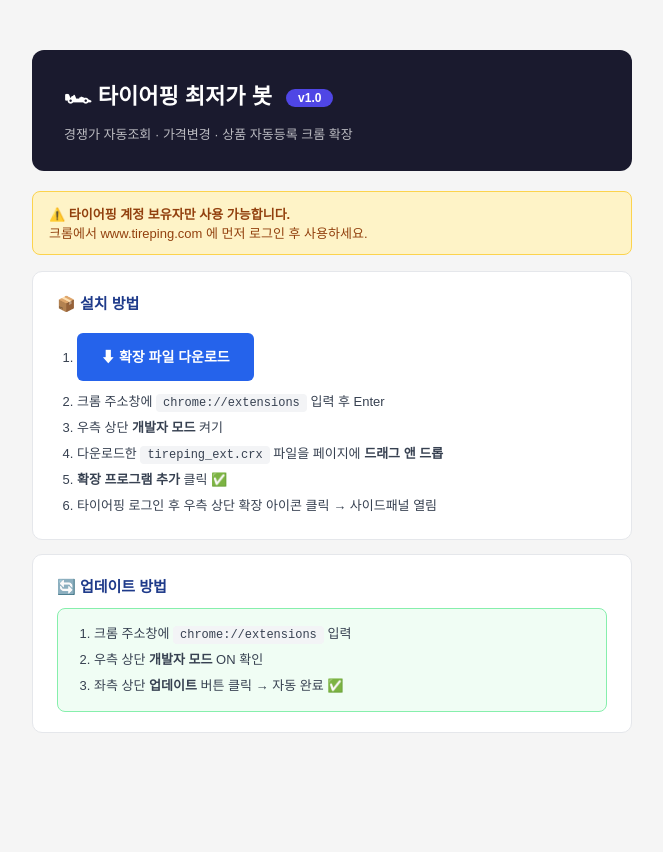
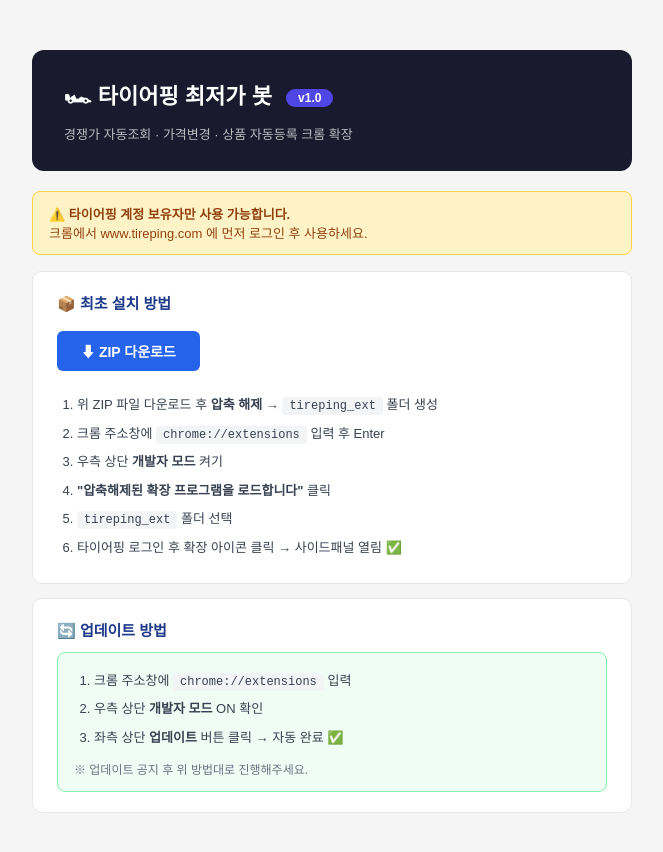
Before and after one commit to lepoem22-cloud/tireping-ext, a plain HTML site: page index.html in a window 1280 px wide. Shown: the whole page, without its empty margins (308-971 px from the left). Before the commit the page ends 800 px from the top, so only its background shows below. Drawn offline with Linux system fonts and the light colour scheme.

Commit message:
Add files via upload

```diff
--- a/index.html
+++ b/index.html
@@ -14,12 +14,13 @@
 .card { background: white; border-radius: 10px; padding: 20px 24px; margin-bottom: 14px; border: 1px solid #e5e7eb; }
 .card h3 { font-size: 15px; color: #1e3a8a; margin-bottom: 12px; }
 ol { padding-left: 20px; }
-ol li { font-size: 13px; line-height: 2; color: #374151; }
-.btn-dl { display: inline-block; background: #2563eb; color: white; padding: 10px 24px; border-radius: 6px; text-decoration: none; font-weight: bold; font-size: 14px; margin: 8px 0; }
+ol li { font-size: 13px; line-height: 2.2; color: #374151; }
+.btn-dl { display: inline-block; background: #2563eb; color: white; padding: 10px 24px; border-radius: 6px; text-decoration: none; font-weight: bold; font-size: 14px; margin: 6px 4px 6px 0; }
 .btn-dl:hover { background: #1d4ed8; }
-code { background: #f3f4f6; padding: 2px 7px; border-radius: 4px; font-size: 12px; }
+code { background: #f3f4f6; padding: 2px 7px; border-radius: 4px; font-size: 12px; font-family: monospace; }
 .warn { background: #fef3c7; border: 1px solid #fcd34d; border-radius: 8px; padding: 12px 16px; font-size: 13px; color: #92400e; margin-bottom: 16px; }
-.update-box { background: #f0fdf4; border: 1px solid #86efac; border-radius: 8px; padding: 12px 16px; font-size: 13px; color: #166534; }
+.update-box { background: #f0fdf4; border: 1px solid #86efac; border-radius: 8px; padding: 14px 16px; }
+.tip { font-size: 12px; color: #6b7280; margin-top: 8px; }
 </style>
 </head>
 <body>
@@ -35,14 +36,15 @@
   </div>
 
   <div class="card">
-    <h3>📦 설치 방법</h3>
-    <ol>
-      <li><a class="btn-dl" href="tireping_ext.crx" download>⬇ 확장 파일 다운로드</a></li>
+    <h3>📦 최초 설치 방법</h3>
+    <a class="btn-dl" href="tireping_ext_final.zip" download>⬇ ZIP 다운로드</a>
+    <ol style="margin-top:14px;">
+      <li>위 ZIP 파일 다운로드 후 <b>압축 해제</b> → <code>tireping_ext</code> 폴더 생성</li>
       <li>크롬 주소창에 <code>chrome://extensions</code> 입력 후 Enter</li>
       <li>우측 상단 <b>개발자 모드</b> 켜기</li>
-      <li>다운로드한 <code>tireping_ext.crx</code> 파일을 페이지에 <b>드래그 앤 드롭</b></li>
-      <li><b>확장 프로그램 추가</b> 클릭 ✅</li>
-      <li>타이어핑 로그인 후 우측 상단 확장 아이콘 클릭 → 사이드패널 열림</li>
+      <li><b>"압축해제된 확장 프로그램을 로드합니다"</b> 클릭</li>
+      <li><code>tireping_ext</code> 폴더 선택</li>
+      <li>타이어핑 로그인 후 확장 아이콘 클릭 → 사이드패널 열림 ✅</li>
     </ol>
   </div>
 
@@ -54,6 +56,7 @@
         <li>우측 상단 <b>개발자 모드</b> ON 확인</li>
         <li>좌측 상단 <b>업데이트</b> 버튼 클릭 → 자동 완료 ✅</li>
       </ol>
+      <p class="tip">※ 업데이트 공지 후 위 방법대로 진행해주세요.</p>
     </div>
   </div>
 </div>
```
Also changed, not shown: 1 other file.
